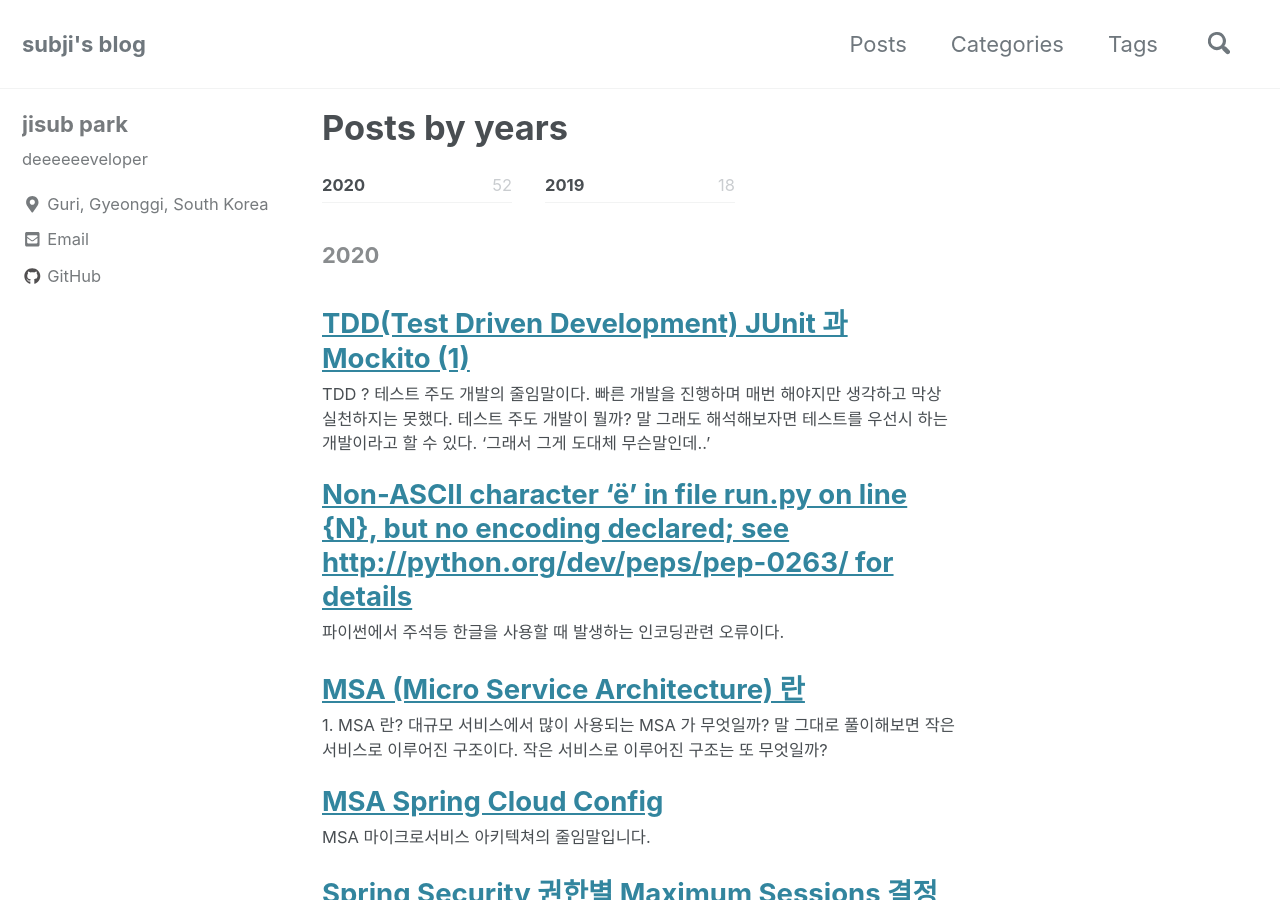
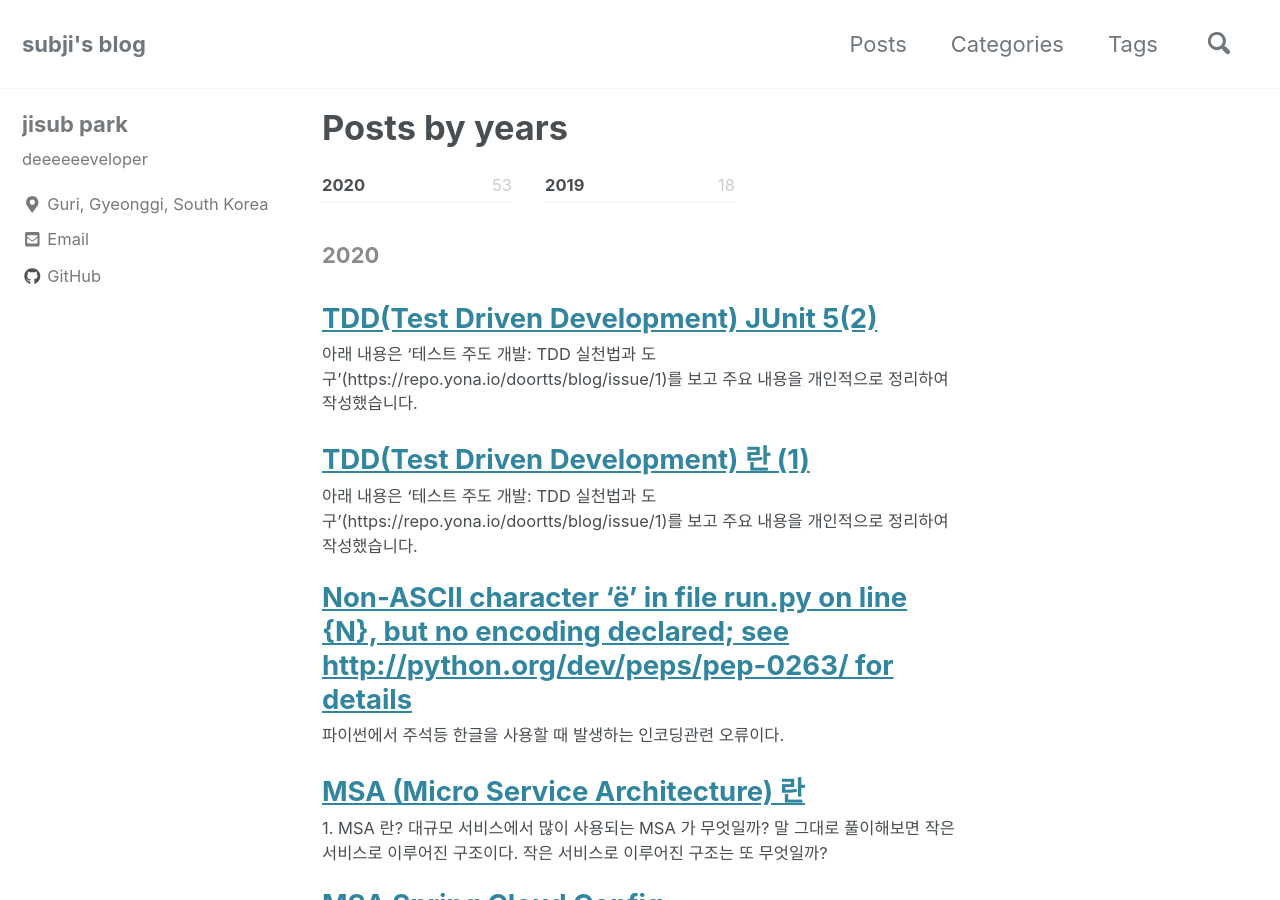
Before and after one commit to subji/subji.github.io, a Jekyll site: the page built from _pages/year-archive.md, in a window 1280 px wide and 900 px high. Built offline with Jekyll 4.4.1, drawn with Linux system fonts in a browser that asks for light colours; cached includes are drawn as plain includes; nearby versions of some CDN libraries; some of the changed lines change nothing that is shown.

Commit message:
202006241728

````diff
--- a/_posts/2020-06-22-tdd-java-1.md
+++ b/_posts/2020-06-22-tdd-java-1.md
@@ -1,9 +1,11 @@
 ---
-title: "TDD(Test Driven Development) JUnit 과 Mockito (1)"
+title: "TDD(Test Driven Development) 란 (1)"
 date: 2020-06-22
 categories: posts
-tags: ["TDD", "Java", "Mokito", "JUnit", "xUnit"]
+tags: ["TDD"]
 ---
+
+아래 내용은 ‘테스트 주도 개발: TDD 실천법과 도구'(https://repo.yona.io/doortts/blog/issue/1)를 보고 주요 내용을 개인적으로 정리하여 작성했습니다.
 
 ### **TDD ?**
 ---
@@ -15,7 +17,7 @@ tags: ["TDD", "Java", "Mokito", "JUnit", "xUnit"]
 
 좀 더 깔끔하고 단단한 코드를 작성하게 되는 밑거름이 될 수 있다. 그렇다고 테스트 코드를 먼저 작성하지 않고 작성한 코드가 잘못 됬다는 것은 아니다. 다만 테스트 코드를 먼저 작성함으로써 오는 이점이 조금 더 크다는 점이다. 그렇다면 테스트 코드를 작성하면 얻는 이점이 뭐가 있으며 또 단점은 뭐가 있을까?
 
-<br><br>
+<br>
 
 ### **TDD 장단점?**
 ---
@@ -31,7 +33,7 @@ TDD 의 장점은 위에 언급 했었던 깔끔하고 단단한 코드를 만
 
 이외에도 여러 장점이 있을것이다. 다음은 단점을 꼽아야 하는데 사실 단점이라고 할게 개인적으로 일정이 짧은 프로젝트에서는 많은 시간을 할당하기 어렵다는 점? 뿐이다. 하지만 이정도의 작은 단점으로 위에서 말한 큰 장점들을 포기하기엔 아쉽다.
 
-<br><br>
+<br>
 
 ### **TDD 작성 방법**
 ---
@@ -43,10 +45,8 @@ TDD 의 작성방법은 큰 틀에서 다음과 같다. 먼저 시나리오를
 
 끝으로 리팩토링이 있다. 시나리오를 선택하고 결과값을 판단하는 코드를 만들었다면 이를 바탕으로 개발 코드를 리팩토링해야 한다.
 
-<br><br>
+<br>
 
 ### **끝**
 ---
 TDD 는 개념이다. 어떤 프레임워크나 라이브러리를 사용하는 특정 기술이 아니라. 해당 기술을 부수적으로 사용하는 소프트웨어 설계 개념이라고 생각한다.
-
-위 내용은 ‘테스트 주도 개발: TDD 실천법과 도구'(https://repo.yona.io/doortts/blog/issue/1)를 보고 주요 내용을 개인적으로 정리하여 작성했습니다.
--- /dev/null
+++ b/_posts/2020-06-23-tdd-java-2.md
@@ -0,0 +1,93 @@
+---
+title: "TDD(Test Driven Development) JUnit 5(2)"
+date: 2020-06-23
+categories: posts
+tags: ["TDD", "Java", "JUnit"]
+---
+
+아래 내용은 ‘테스트 주도 개발: TDD 실천법과 도구'(https://repo.yona.io/doortts/blog/issue/1)를 보고 주요 내용을 개인적으로 정리하여 작성했습니다.
+
+### **JUnit ?**
+---
+Java 에서 사용되는 Testing 프레임워크이다. 단위 테스트를 할 때 사용되는 도구이며 테스트 결과와 예상값을 확인시켜주는 Assert 와 테스트 실행을 도와주는 Test Runner 등으로 구성되어 있다.
+
+xUnit 이라고 해서 자바 외에 다른 언어에서 사용되는 테스트 도구가 있다. 예를들어 C 의 경우 CUnit C++ 의 경우 CppUnit 등이 있다.
+
+<br>
+
+### **JUnit, Hamcrest 설정**
+---
+
+JUnit 4 버전에서는 단일 jar 만 사용되었었는데 JUnit 5 로 넘어오면서 여러개의 jar 로 분리되었다고 한다.
+
+**JUnit 5 = JUnit Platform + JUnit Jupiter + JUnit Vintage**
+
+- **JUnit Platform** : JVM 위에서 실행되는 테스트 프레임워크 이다. JUnit 과 Client Build Tool 사이에서 강력한 인터페이스를 제공한다. 또한 JUnit 플랫폼 위에서 실행되는 테스트 프레임워크를 개발하기 위한 TestEngine API 를 제공한다. 이를 사용해서 써드파티 테스트 라이브러리를 JUnit 에 직접 플러그인 할 수 있다.
+- **JUnit Jupiter** : @BeforeEach, @AfterEach, 등의 5버전에서 새로이 추가된 프로그래밍 모델과 확장 모델들을 포함하고 있다. JUnit 4 에서 추가되거나 변경된 Annotation 은 다음과 같다.
+  - **@TestFactory** : 동적 테스트를 위한 테스트 팩토리 메소드를 가리킨다.
+  - **@DisplayName** : 테스트 클래스 또는 메소드의 사용자 정의 이름을 표시한다.
+  - **@Nested** : 해당 Annotation 이 표시된 클래스가 중첩된 비 정적인 테스트 클래스임을 나타낸다.
+  - **@Tag** : 필터링 테스트를 위한 태그를 선언
+  - **@ExtendWith** : 사용자 정의 확장명을 등록하는 데 사용
+  - **@BeforeEach** : 테스트 메소드 이전에 실행되는 메소드(@Before)
+  - **@AfterEach** : 테스트 메소드 후에 실행되는 메소드(@After)
+  - **@BeforeAll** : 현재 클래스의 모든 메소드 이전에 실행되는 메소드(@BeforeClass)
+  - **@AfterAll** : 현재 클래스의 모든 메소드 이후에 실행되는 메소드(@AfterClass)
+  - **@Disable** : 테스트 클래스 또는 메소드를 테스트에서 제외 또는 비활성화 하는데 사용(@Ignore)
+- **JUnit Vintage** : TestEngine 에서 JUnit 3 & JUnit 4 버전의 테스트 코드를 실행해준다.
+
+- JUnit 5 Features :
+  - JUnit Jupiter 에서 테스트 코드를 작성
+  - JUnit 4 버전과 Jupiter 통합
+  - 테스트 실행
+  - JUnit Jupiter 를 위한 확장 모델 제공
+  - JUnit Platform 실행 API, JUnit Platform Test Kit 제공
+
+JUnit 5 의 대략적인 변경점과 특징을 알아보았다. 이제 Maven 또는 Gradle 에서 Dependency 를 추가해보자.
+
+**Maven**
+```xml
+<dependencies>
+    <!--
+      https://mvnrepository.com/artifact/org.junit.
+      jupiter/junit-jupiter
+    -->
+    <dependency>
+        <groupId>org.junit.jupiter</groupId>
+        <artifactId>junit-jupiter</artifactId>
+        <version>5.6.2</version>
+        <scope>test</scope>
+    </dependency>
+</dependencies>
+```
+
+**Gradle**
+```gradle
+// https://mvnrepository.com/artifact/org.junit.jupiter/junit-jupiter
+testCompile group: 'org.junit.jupiter', name: 'junit-jupiter', version: '5.6.2'
+```
+
+<br>
+
+### **JUnit 5 예제**
+---
+```java
+
+@SpringBootTest
+class DemoApplicationTests {
+
+	@Test
+	@DisplayName("1 + 1 = 2")
+	void addTwoNumbers ()	{
+		Calculator calculator = new Calculator();
+		assertEquals(2, calculator.add(1, 1), "1 + 1 should equal 2");
+	}
+
+}
+```
+
+위에 코드를 보면 @Test 로 표시된 메소드를 테스트한다. 테스트 항목의 이름은 "1 + 1 = 2" 로 선언하였고 Equals 를 이용해 add(1, 1) 의 결과가 2 가 맞는지 확인한다.
+
+해당 예제는 [JUnit5](https://junit.org/junit5/docs/current/user-guide/) 공식 사이트에 있다.
+
+간단하게 JUnit 5의 특징과 예제를 알아보았다. 다음에는 Jupiter 의 여러 Annotation 과 테스트를 좀더 유연하게 사용하도록 도와줄 Hamcrest 를 알아보자.
````
